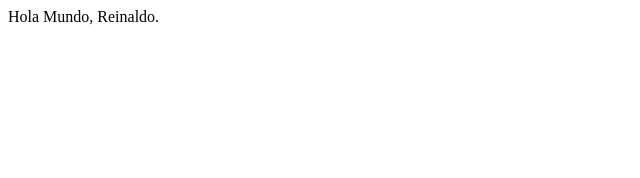
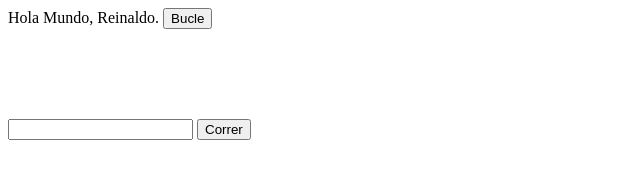
Before and after one commit to reigartec/proyectojavascript, a plain HTML site: page index.html in a window 1280 px wide. Shown: the whole page, without its empty margins (0-640 px from the left). Drawn offline with Linux system fonts and the light colour scheme.

Commit message:
Tercer Commit.

```diff
--- a/index.html
+++ b/index.html
@@ -1,10 +1,47 @@
 <html>
 <head>
+<script type="text/javascript">
+var nombre = "Reinaldo García y Santos";
+console.log(nombre);
+alert(nombre);
+var total = 20;
+function ciclo(hasta){
+	var resultado = 1;
+	var operacion = 0;
+	var ejercicio = "";
+	resultado = (hasta+1)*(hasta/2);
+	console.log(resultado);
+/*for (var i = 1; i <= hasta; i++) {
+
+//if(i = 1){console.log(i); break;};
+	if(i<=1){ operacion=1; } else{ operacion = i + resultado; }
+	resultado = operacion;
+	console.log(i+" = "+resultado);
+
+
+
+
+}*/
+};
+
+function recorrer(){
+
+	var numero = document.getElementById("numero").value;
+	console.log(numero);
+	ciclo(numero);
+}
+
+</script>
 	<title>Hello, World!</title>
 </head>
 <body>
 
 Hola Mundo, Reinaldo.
+<button name="Hola" text="Click aqui" onclick="ciclo(1000000000000)">Bucle</button>
+<br><br><br><br><br><br>
+<input id="numero" >
+<button onclick="recorrer()">Correr</button>
+
 
 </body>
 </html>
```
